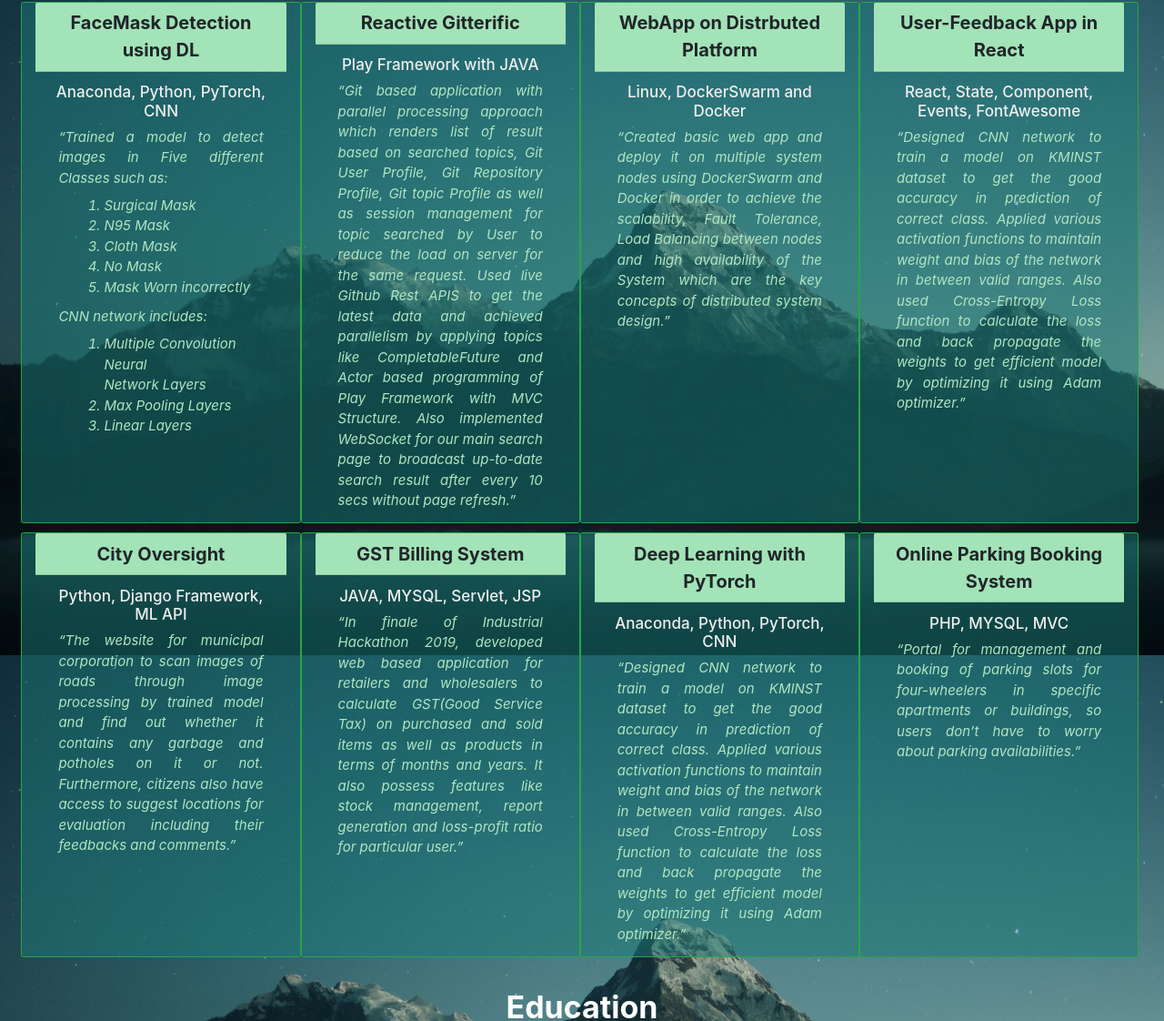
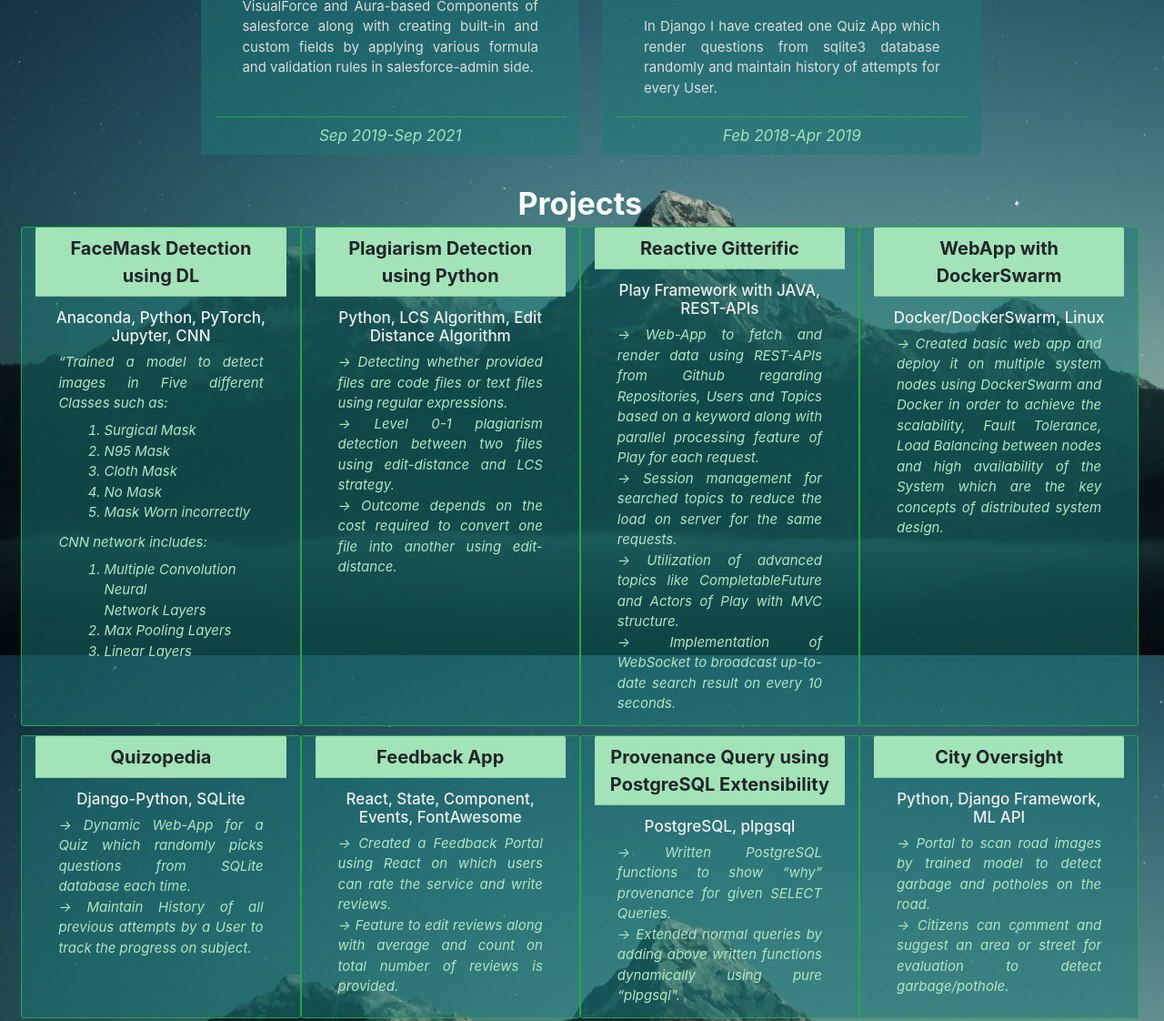
Before and after one commit to ketpatel1998/ketpatel1998.github.io, a plain HTML site: page index.html in a window 1280 px wide. Shown: the part 1680-2802 px from the top of the page at 91% size. Drawn offline with nearby package versions, Linux system fonts and the light colour scheme.

Commit message:
Portfolio site updated

```diff
--- a/index.html
+++ b/index.html
@@ -255,24 +255,29 @@
                 <div class="card-header bg-transparent border-success job-position">Software Developer</div>
                 <div class="card-body text-success">
                   <h5 class="card-title job-company-name">Shrine Software Services Pvt Ltd</h5>
-                  <p class="card-text job-description">“Worked as a back-end developer in Salesforce-Customer Relationship
-                    Management (CRM) for handling the sales and orders for the commercial website using the
-                    lightening platform’s built-in as well as Custom Objects, Formula Fields, Validation Rules,
-                    Visualforce, Lightening Web Component (LWC), SOQL-SOSL queries, Rest-API calls, batches
-                    to update thousands of records and tools like Data Loader to import data in the platform.”</p>
+                  <p class="card-text job-description">-> Worked with an agile team of six on Salesforce (CRM) to handle various services like sales, orders, revenues for different E-commerce as well as medical projects.  </br>
+                    ->	Hands on experience of REST API for payment gateways like Stripe, PayPal along with woo-commerce (a plugin of word press) in Salesforce platform.
+                    </br>->	Handling response from third party applications using webhooks and creating relative entries in database using SOQL-SOSL queries of Salesforce.
+                    </br>->	Created triggers and scheduled batches to handle millions of records in Salesforce to provide 100% accuracy in profit and loss related features of the application.
+                    </br>->	Designed front end pages using VisualForce and Aura-based Components of salesforce along with creating built-in and custom fields by applying various formula and validation rules in salesforce-admin side.
+                    </p>
                 </div>
-                <div class="card-footer bg-transparent border-success job-time-period">Sept 2020-Sept 2021</div>
+                <div class="card-footer bg-transparent border-success job-time-period">Sep 2019-Sep 2021</div>
             </div>
             <div class="card col-sm-12 col-md-4 border-success mb-3 job-item">
                 <div class="card-header bg-transparent border-success job-position">Jr. Java & Python Developer</div>
                 <div class="card-body text-success">
                   <h5 class="card-title job-company-name">Silverwing Technologies Pvt Ltd</h5>
-                  <p class="card-text job-description">“Worked as a Junior Java developer in Play Framework with various concepts like
-                    Actor based message passing, websockets, REST APIs and Asynchronous process flow. Later on I get a chance
-                    to work as Junior Python Developer in DJango Framework to develope complete web application using its different
-                    functionality.”</p>
+                  <p class="card-text job-description">->Worked as a Junior Java developer in Play Framework with advance concepts like
+                    Actor based message passing, CompletableFuture and Asynchronous process flow.
+                </br></br>-> Used REST-APIs of Github to get the data about users and repositories based on topics serched in search box.
+            </br></br>-> Applied websockets to render latest data from site which fetches data every 10 seconds.
+        </br></br>-> Later on I get a chance to work as Junior Python Developer in DJango Framework to develope complete web application using its different
+                    functionality.
+                </br></br> In Django I have created one Quiz App which render questions from sqlite3 database randomly and maintain history of attempts for every User.
+                </p>
                 </div>
-                <div class="card-footer bg-transparent border-success job-time-period">June 2019-July 2020</div>
+                <div class="card-footer bg-transparent border-success job-time-period">Feb 2018-Apr 2019</div>
             </div>
             <div class="card col-sm-12 col-md-2 mb-3 job-item-temp" style="border: none;"></div>
 
@@ -282,7 +287,7 @@
             <div class="card col-md-3 project-item border-success mb-3">
                 <div class="card-header project-title">FaceMask Detection using DL</div>
                 <div class="card-body text-primary">
-                  <h5 class="card-title project-language">Anaconda, Python, PyTorch, CNN </h5>
+                  <h5 class="card-title project-language">Anaconda, Python, PyTorch, Jupyter, CNN </h5>
                   <p class="card-text project-discription">
                     <i>“Trained a model to detect images in Five different Classes such as:
                         <ol class="itemList" style="text-align: left;">
@@ -303,76 +308,97 @@
                 </div>
               </div>
               <div class="card col-md-3 project-item border-success mb-3">
-                <div class="card-header project-title">Reactive Gitterific</div>
+                <div class="card-header project-title">Plagiarism Detection using Python</div>
                 <div class="card-body text-primary">
-                  <h5 class="card-title project-language">Play Framework with JAVA </h5>
-                  <p class="card-text project-discription"><i>“Git based application with parallel processing approach which renders
-                    list of result based on searched topics, Git User Profile, Git Repository Profile, Git topic
-                    Profile as well as session management for topic searched by User to reduce the load on
-                    server for the same request. Used live Github Rest APIS to get the latest data and achieved
-                    parallelism by applying topics like CompletableFuture and Actor based programming of Play
-                    Framework with MVC Structure. Also implemented WebSocket for our main search page to
-                    broadcast up-to-date search result after every 10 secs without page refresh.”</i></p>
+                  <h5 class="card-title project-language"> Python, LCS Algorithm, Edit Distance Algorithm</h5>
+                  <p class="card-text project-discription"><i>-> Detecting whether provided files are code files or text files using regular expressions.
+                    </br>-> Level 0-1 plagiarism detection between two files using edit-distance and LCS strategy.
+                    </br>-> Outcome depends on the cost required to convert one file into another using edit-distance.
+                    </i></p>
                 </div>
               </div>
               <div class="card col-md-3 project-item border-success mb-3">
-                <div class="card-header project-title">WebApp on Distrbuted Platform</div>
+                <div class="card-header project-title">Reactive Gitterific</div>
                 <div class="card-body text-primary">
-                  <h5 class="card-title project-language"> Linux, DockerSwarm and Docker</h5>
-                  <p class="card-text project-discription"><i>“Created basic web app and deploy it on multiple system nodes using
-                    DockerSwarm and Docker in order to achieve the scalability, Fault Tolerance, Load Balancing
-                    between nodes and high availability of the System which are the key concepts of distributed
-                    system design.”</i></p>
+                  <h5 class="card-title project-language">Play Framework with JAVA, REST-APIs </h5>
+                  <p class="card-text project-discription"><i>-> Web-App to fetch and render data using REST-APIs from Github regarding Repositories, Users and Topics based on a keyword along with parallel processing feature of Play for each request.
+                    </br>-> Session management for searched topics to reduce the load on server for the same requests.
+                    </br>-> Utilization of advanced topics like CompletableFuture and Actors of Play with MVC structure.
+                    </br>-> Implementation of WebSocket to broadcast up-to-date search result on every 10 seconds.
+                    </i></p>
                 </div>
               </div>
               <div class="card col-md-3 project-item border-success mb-3">
-                <div class="card-header project-title">User-Feedback App in React</div>
+                <div class="card-header project-title">WebApp with DockerSwarm</div>
+                <div class="card-body text-primary">
+                  <h5 class="card-title project-language"> Docker/DockerSwarm, Linux</h5>
+                  <p class="card-text project-discription"><i>-> Created basic web app and deploy it on multiple system nodes using
+                    DockerSwarm and Docker in order to achieve the scalability, Fault Tolerance, Load Balancing
+                    between nodes and high availability of the System which are the key concepts of distributed
+                    system design.</i></p>
+                </div>
+              </div>
+              <div class="card col-md-3 project-item border-success mb-3">
+                <div class="card-header project-title">Quizopedia</div>
+                <div class="card-body text-primary">
+                  <h5 class="card-title project-language"> Django-Python, SQLite</h5>
+                  <p class="card-text project-discription"><i>-> Dynamic Web-App for a Quiz which randomly picks questions from SQLite database each time.
+                  </br>-> Maintain History of all previous attempts by a User to track the progress on subject.
+                    </i></p>
+                </div>
+              </div>
+              <div class="card col-md-3 project-item border-success mb-3">
+                <div class="card-header project-title">Feedback App</div>
                 <div class="card-body text-primary">
                   <h5 class="card-title project-language">React, State, Component, Events, FontAwesome </h5>
-                  <p class="card-text project-discription"><i>“Designed CNN network to train a model on KMINST dataset to get the
-                    good accuracy in prediction of correct class. Applied various activation functions to
-                    maintain weight and bias of the network in between valid ranges. Also used Cross-Entropy
-                    Loss function to calculate the loss and back propagate the weights to get efficient model
-                    by optimizing it using Adam optimizer.”</i></p>
+                  <p class="card-text project-discription"><i>-> Created a Feedback Portal using React on which users can rate the service and write reviews.
+                  </br>-> Feature to edit reviews along with average and count on total number of reviews is provided.
+                    </i></p>
+                </div>
+              </div>
+              <div class="card col-md-3 project-item border-success mb-3">
+                <div class="card-header project-title">Provenance Query using PostgreSQL Extensibility</div>
+                <div class="card-body text-primary">
+                  <h5 class="card-title project-language">PostgreSQL, plpgsql</h5>
+                  <p class="card-text project-discription"><i>-> Written PostgreSQL functions to show “why” provenance for given SELECT Queries.
+                  </br>-> Extended normal queries by adding above written functions dynamically using pure “plpgsql”.
+                    </i></p>
                 </div>
               </div>
               <div class="card col-md-3 project-item border-success mb-3">
                 <div class="card-header project-title">City Oversight </div>
                 <div class="card-body text-primary">
                   <h5 class="card-title project-language">Python, Django Framework, ML API </h5>
-                  <p class="card-text project-discription"><i>“The website for municipal corporation to scan images of roads through
-                    image processing by trained model and find out whether it contains any garbage and
-                    potholes on it or not. Furthermore, citizens also have access to suggest locations for
-                    evaluation including their feedbacks and comments.”</i></p>
+                  <p class="card-text project-discription"><i>-> Portal to scan road images by trained model to detect garbage and potholes on the road.
+                  </br>-> Citizens can comment and suggest an area or street for evaluation to detect garbage/pothole.
+                    </i></p>
                 </div>
               </div>
               <div class="card col-md-3 project-item border-success mb-3">
                 <div class="card-header project-title">GST Billing System</div>
                 <div class="card-body text-primary">
                   <h5 class="card-title project-language">JAVA, MYSQL, Servlet, JSP</h5>
-                  <p class="card-text project-discription"><i>“In finale of Industrial Hackathon 2019, developed web based application
-                    for retailers and wholesalers to calculate GST(Good Service Tax) on purchased and sold
-                    items as well as products in terms of months and years. It also possess features like stock
-                    management, report generation and loss-profit ratio for particular user.”</i></p>
+                  <p class="card-text project-discription"><i>-> Web-App for retailers and wholesalers to calculate GST(Good Service Tax) on both purchased and sold products every month and year.(Implemented in Gujarat Industrial Hackathon 2019)
+                  </br>-> Includes services such as stock management, report generation and loss-profit ratio.
+                    </i></p>
                 </div>
               </div>
               <div class="card col-md-3 project-item border-success mb-3">
                 <div class="card-header project-title">Deep Learning with PyTorch</div>
                 <div class="card-body text-primary">
                   <h5 class="card-title project-language">Anaconda, Python, PyTorch, CNN </h5>
-                  <p class="card-text project-discription"><i>“Designed CNN network to train a model on KMINST dataset to get the
-                    good accuracy in prediction of correct class. Applied various activation functions to
-                    maintain weight and bias of the network in between valid ranges. Also used Cross-Entropy
-                    Loss function to calculate the loss and back propagate the weights to get efficient model
-                    by optimizing it using Adam optimizer.”</i></p>
+                  <p class="card-text project-discription"><i>-> Designed CNN model for KMINST dataset using activation functions like Sigmoid and ReLU.
+                  </br>-> Written Softmax and Cross-Entropy-Loss functions to calculate loss and for back-propagation.
+                    </i></p>
                 </div>
               </div>
               <div class="card col-md-3 project-item border-success mb-3">
-                <div class="card-header project-title">Online Parking Booking System</div>
+                <div class="card-header project-title">Parking Slot Booking System</div>
                 <div class="card-body text-primary">
                   <h5 class="card-title project-language">PHP, MYSQL, MVC </h5>
-                  <p class="card-text project-discription"><i>“Portal for management and booking of parking slots for four-wheelers
-                    in specific apartments or buildings, so users don’t have to worry about parking availabilities.”</i></p>
+                  <p class="card-text project-discription"><i>-> Portal for booking and management of parking slots for 4-wheelers in apartments or buildings.
+                  </br>-> Maintains a parking history for all the past booking done by particular user.
+                    </i></p>
                 </div>
               </div>
 
```
Also changed, not shown: 2 other files.
